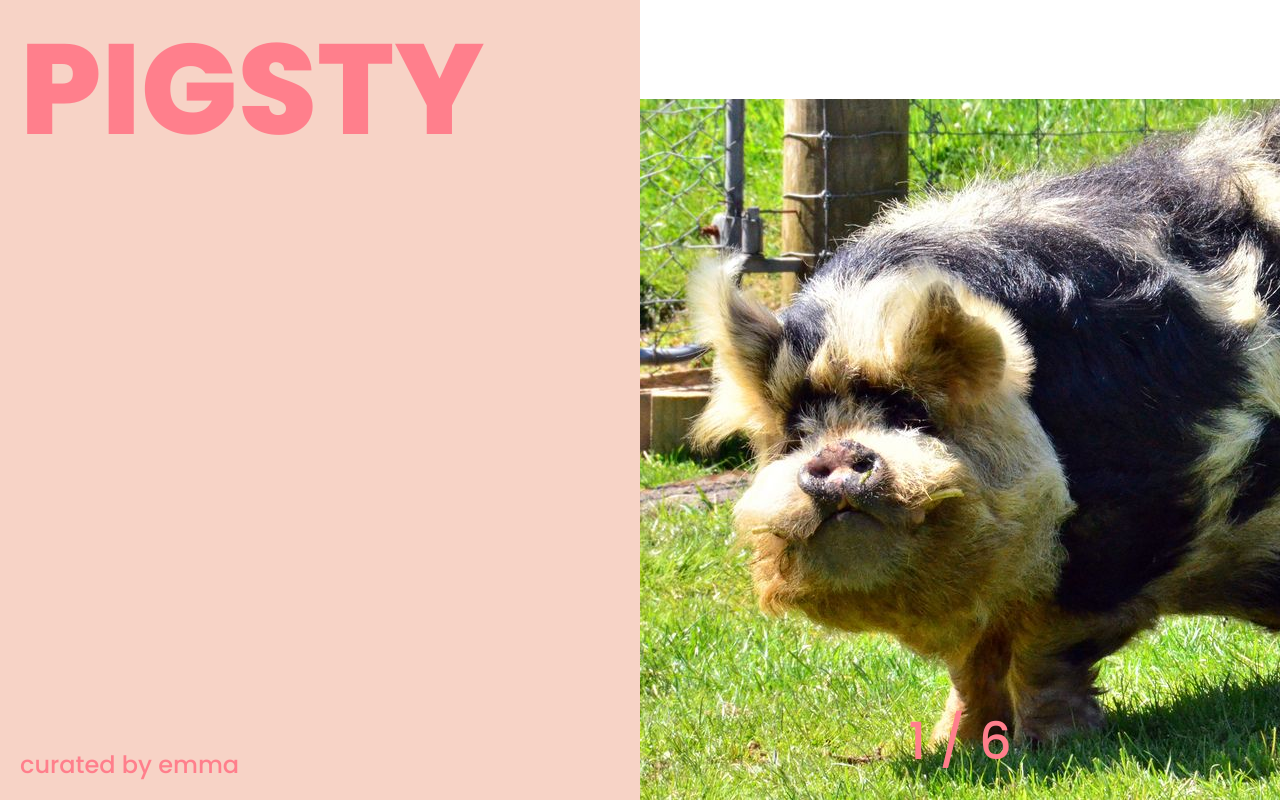
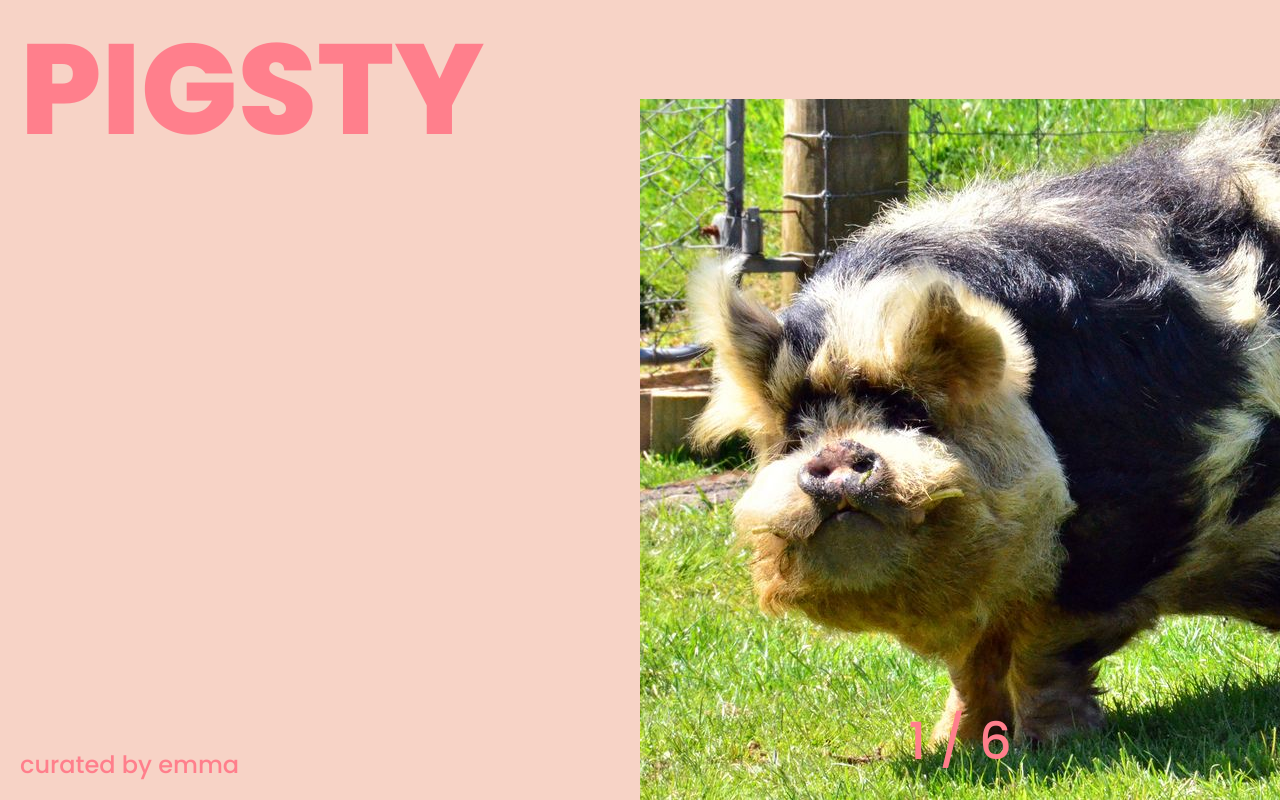
Before and after one commit to nworb9/pesty, a React (Create React App) app: page / in a window 1280 px wide. Built offline with nearby package versions, Linux system fonts and the light colour scheme.

Commit message:
Fix white image background

```diff
--- a/package.json
+++ b/package.json
@@ -15,7 +15,7 @@
   "scripts": {
     "start": "react-scripts start",
     "build": "react-scripts build",
-    "test": "react-sncripts test",
+    "test": "react-scripts test",
     "eject": "react-scripts eject"
   },
   "eslintConfig": {
--- a/src/styles.css
+++ b/src/styles.css
@@ -58,6 +58,7 @@ img {
   object-fit: scale-down;
   object-position: 0% 100%;
   position: fixed;
+  background: #f7d3c6;
   width: 100%;
   opacity: 0;
 }
```
